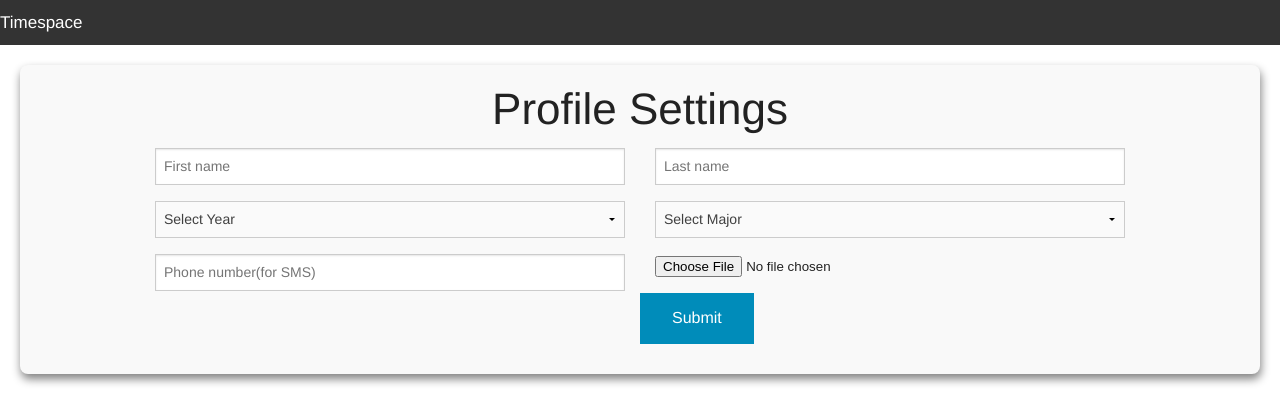
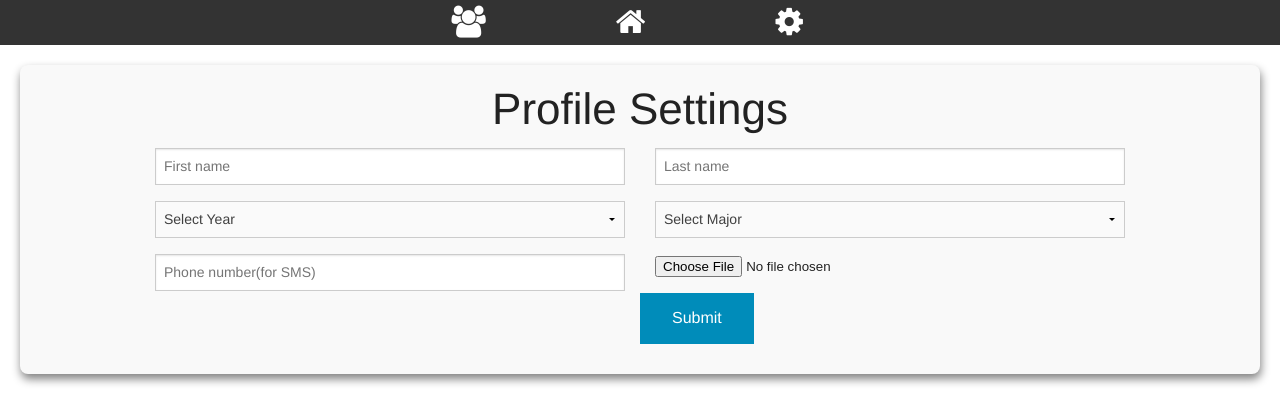
Before and after one commit to nacolias/cse170_project, a PHP site: page /setup.php in a window 1280 px wide. Shown: the top 420 px of the page. Run offline with PHP 8.4, Linux system fonts and the light colour scheme.

Commit message:
added nav to setup

```diff
--- a/setup.php
+++ b/setup.php
@@ -31,13 +31,18 @@ $max_file_size = 10000000; // size in bytes
 
     <!--Nav-->
     <div class="fixed sticky">
-            <nav class="top-bar" data-topbar role="navigation">
-                <ul class="title-area">
-                  <li class="name">
-                    <center><h1>Timespace</h1></center>
-                </ul>
-            </nav>
-    </div>
+        <nav class="top-bar" data-topbar role="navigation">
+          <div class="row">
+            <div class="small-centered">
+              <center>
+                <i id="groups"class="fa fa-users fa-2x"></i>
+                <i id="home" class="fa fa-home fa-2x"></i>
+                <i id="settings"class="fa fa-gear fa-2x"></i>
+            </center>
+          </div>
+        </div>
+        </nav>
+  </div>
 	<!--End Nav-->
 
   <!--Initial Set up Information Form-->
```
